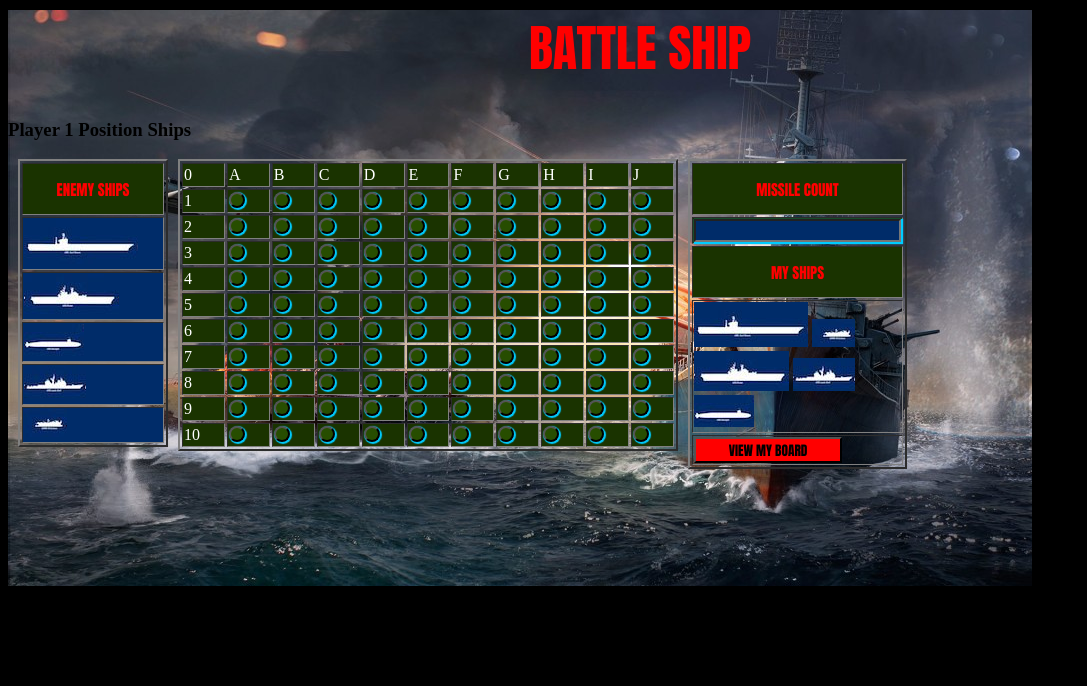
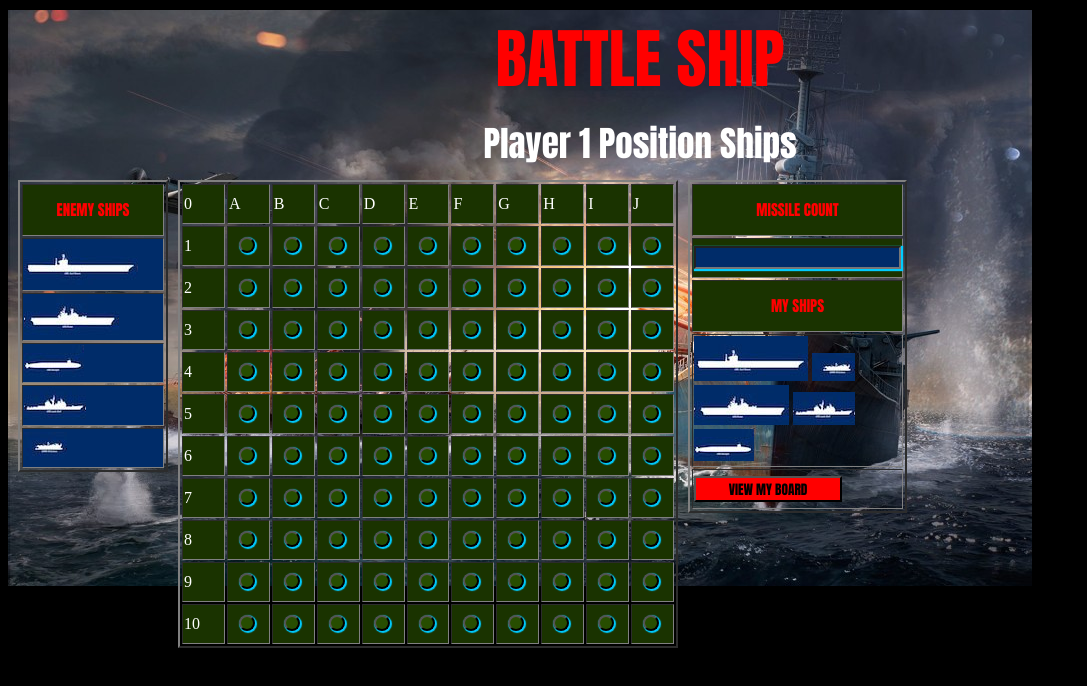
Before and after one commit to AndiGedrich/BattleShip, a plain HTML site: page index.html in a window 1280 px wide. Shown: the whole page, without its empty margins (0-1087 px from the left). Drawn offline with nearby package versions, Linux system fonts and the light colour scheme.

Commit message:
and again

```diff
--- a/battleship.css
+++ b/battleship.css
@@ -3,10 +3,11 @@ html{
 }
 h1{
   margin-top: 10px;
+  margin-bottom: 10px;
   text-align: center;
   font-family: Impact;
   color: red;
-  font-size: 50px;
+  font-size: 65px;
 }
 h2{
   text-align: center;
@@ -16,6 +17,16 @@ h2{
   background-color: #1a3300;
 
 }
+
+h3{
+  text-align: center;
+  font-family: Impact;
+  color: white;
+  font-size: 35px;
+  margin-top: 10px;
+  margin-bottom: 10px;
+}
+
 form{
   height: 576px;
   background-image: url("background1.jpg");
@@ -50,7 +61,8 @@ input {
 
 td{
   background-color: #1a3300;
-  height: 20px;
+  height: 36px;
+  width: 36px;
 }
 
 .Player1Board{
@@ -59,7 +71,9 @@ td{
   width: 16px;
   height: 16px;
   padding: 1px 3px 1px 3px;
-  text-align: center;
+  margin-left: 10px;
+  margin-right: 10px;
+
 }
 
 button{
--- a/battleship.js
+++ b/battleship.js
@@ -1,5 +1,26 @@
 $(function(){
+  console.log("main js loaded.");
 
-console.log("main js loaded.");
+  var airCraftCarrier = $('#myAircraftCarrier'); length: 5;
+  var battleShip= $('#myBattleship'); length: 4;
+  var Cruiser= $('#myCruiser'); length: 3;
+  var PatrolBoat= $('#myPatrolBoat'); length: 2;
+  var submarine= $('#mySubmarine'); length: 3;
 
-)}
+  var assignShipArray = function (){
+
+  }
+  airCraftCarrier.addEventListener("clicked",
+
+})
+
+
+
+
+
+
+
+
+//   $('#myShipLayout').click(function(){
+//     $('#viewToggle').toggle();
+//   }
```
